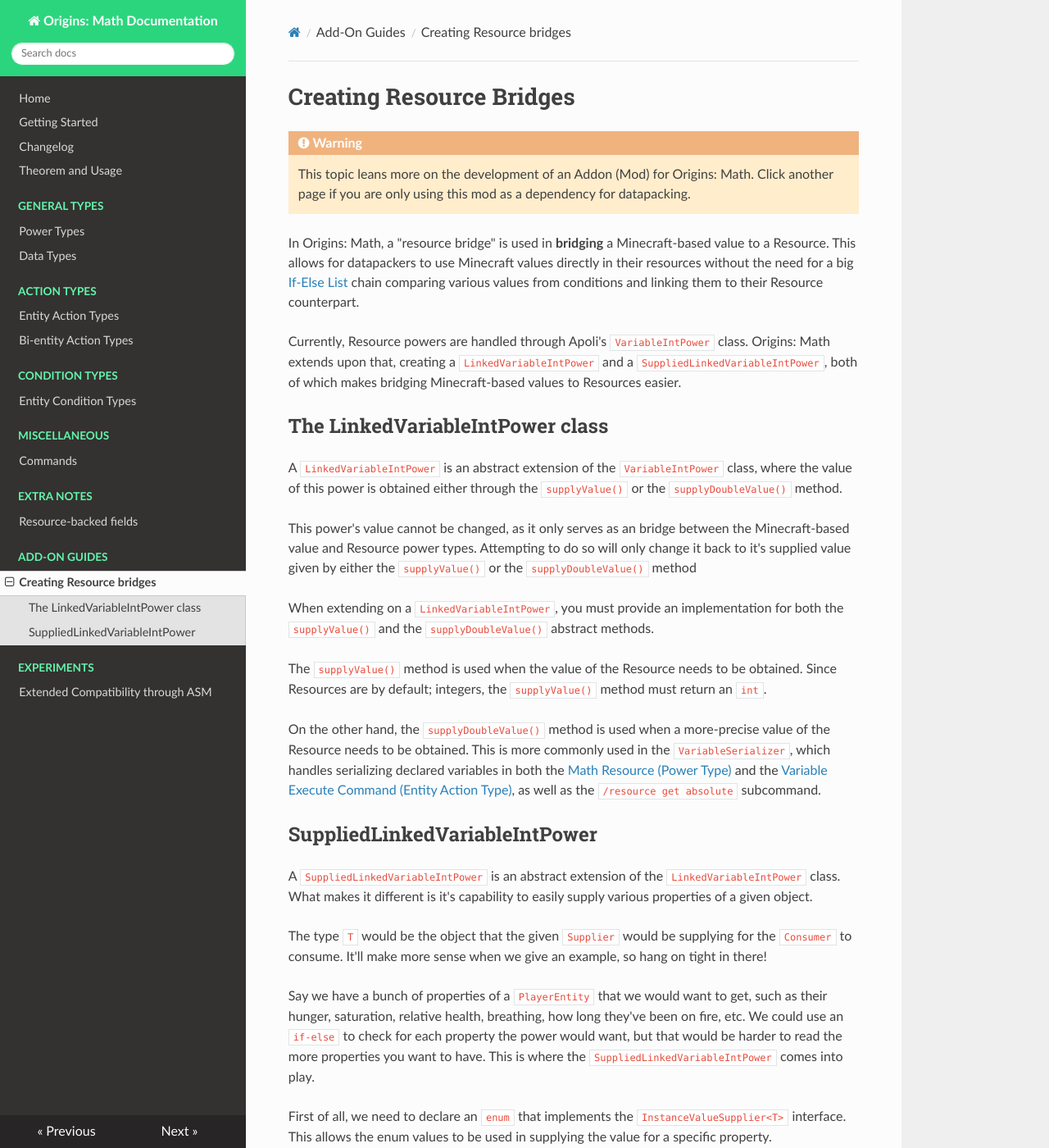
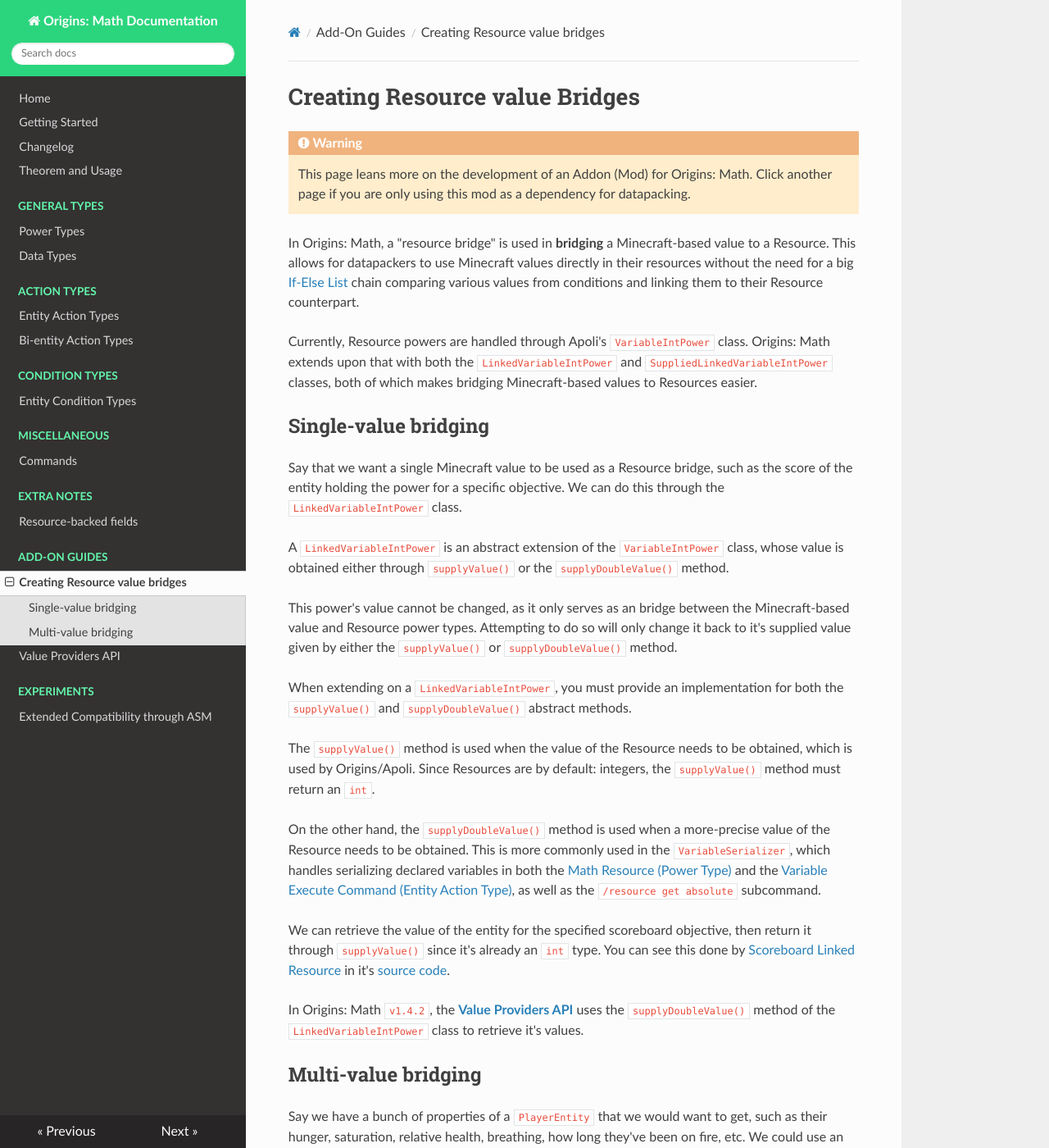
Before and after one commit to xrickastley/origins-math-docs, an MkDocs documentation site: the page built from docs/addon/creating_resource_value_bridges.md, in a window 1280 px wide and 1400 px high. Shown: the whole window at 82% size. Built offline with MkDocs 1.6.1, drawn with Linux system fonts in a browser that asks for light colours; nearby versions of some CDN libraries; some of the changed text lies outside the part shown.

Commit message:
Enhanced documentation for addons, added docs for Value Providers API.

````diff
--- a/docs/addon/creating_resource_bridges.md
+++ b/docs/addon/creating_resource_value_bridges.md
@@ -1,33 +1,39 @@
-# Creating Resource Bridges
+# Creating Resource value Bridges
 
 !!! warning
-	This topic leans more on the development of an Addon (Mod) for Origins: Math. Click another page if you are only using this mod as a dependency for datapacking.
+	This page leans more on the development of an Addon (Mod) for Origins: Math. Click another page if you are only using this mod as a dependency for datapacking.
 
 In Origins: Math, a "resource bridge" is used in **bridging** a Minecraft-based value to a Resource. This allows for datapackers to use Minecraft values directly in their resources without the need for a big [If-Else List](https://origins.readthedocs.io/en/latest/types/meta_action_types/if_else_list/) chain comparing various values from conditions and linking them to their Resource counterpart.
 
-Currently, Resource powers are handled through Apoli's `VariableIntPower` class. Origins: Math extends upon that, creating a `LinkedVariableIntPower` and a `SuppliedLinkedVariableIntPower`, both of which makes bridging Minecraft-based values to Resources easier.
+Currently, Resource powers are handled through Apoli's `VariableIntPower` class. Origins: Math extends upon that with both the `LinkedVariableIntPower` and `SuppliedLinkedVariableIntPower` classes, both of which makes bridging Minecraft-based values to Resources easier.
 
-## The LinkedVariableIntPower class
+## Single-value bridging
 
-A `LinkedVariableIntPower` is an abstract extension of the `VariableIntPower` class, where the value of this power is obtained either through the `supplyValue()` or the `supplyDoubleValue()` method.
+Say that we want a single Minecraft value to be used as a Resource bridge, such as the score of the entity holding the power for a specific objective. We can do this through the `LinkedVariableIntPower` class.
 
-This power's value cannot be changed, as it only serves as an bridge between the Minecraft-based value and Resource power types. Attempting to do so will only change it back to it's supplied value given by either the `supplyValue()` or the `supplyDoubleValue()` method
+A `LinkedVariableIntPower` is an abstract extension of the `VariableIntPower` class, whose value is obtained either through `supplyValue()` or the `supplyDoubleValue()` method.
 
-When extending on a `LinkedVariableIntPower`, you must provide an implementation for both the `supplyValue()` and the `supplyDoubleValue()` abstract methods.
+This power's value cannot be changed, as it only serves as an bridge between the Minecraft-based value and Resource power types. Attempting to do so will only change it back to it's supplied value given by either the `supplyValue()` or `supplyDoubleValue()` method.
 
-The `supplyValue()` method is used when the value of the Resource needs to be obtained. Since Resources are by default; integers, the `supplyValue()` method must return an `int`.
+When extending on a `LinkedVariableIntPower`, you must provide an implementation for both the `supplyValue()` and `supplyDoubleValue()` abstract methods.
+
+The `supplyValue()` method is used when the value of the Resource needs to be obtained, which is used by Origins/Apoli. Since Resources are by default: integers, the `supplyValue()` method must return an `int`.
 
 On the other hand, the `supplyDoubleValue()` method is used when a more-precise value of the Resource needs to be obtained. This is more commonly used in the `VariableSerializer`, which handles serializing declared variables in both the [Math Resource (Power Type)](../types/power_types/math_resource.md) and the [Variable Execute Command (Entity Action Type)](../types/entity_action_types/variable_execute_command.md), as well as the `/resource get absolute` subcommand.
 
-## SuppliedLinkedVariableIntPower
+We can retrieve the value of the entity for the specified scoreboard objective, then return it through `supplyValue()` since it's already an `int` type. You can see this done by [Scoreboard Linked Resource](../types/power_types/scoreboard_linked_resource.md) in it's [source code](https://github.com/xrickastley/origins-math/blob/1.20.2/src/main/java/io/github/xrickastley/originsmath/powers/ScoreboardLinkedResourcePower.java#L25).
 
-A `SuppliedLinkedVariableIntPower` is an abstract extension of the `LinkedVariableIntPower` class. What makes it different is it's capability to easily supply various properties of a given object.
+In Origins: Math `v1.4.2`, the [**Value Providers API**](./value_providers_api.md) uses the `supplyDoubleValue()` method of the `LinkedVariableIntPower` class to retrieve it's values.
 
-The type `T` would be the object that the given `Supplier` would be supplying for the `Consumer` to consume. It'll make more sense when we give an example, so hang on tight in there!
+## Multi-value bridging
 
 Say we have a bunch of properties of a `PlayerEntity` that we would want to get, such as their hunger, saturation, relative health, breathing, how long they've been on fire, etc. We could use an `if-else` to check for each property the power would want, but that would be harder to read the more properties you want to have. This is where the `SuppliedLinkedVariableIntPower` comes into play.
 
-First of all, we need to declare an `enum` that implements the `InstanceValueSupplier<T>` interface. This allows the enum values to be used in supplying the value for a specific property.
+A `SuppliedLinkedVariableIntPower` is an abstract extension of the `LinkedVariableIntPower` class. What makes it different is it's capability to easily supply various properties from a single object.
+
+The type `T` would be the object that the given `Supplier` would be supplying for the `Consumer` to consume. For our example, since we want the properties of a player, `T` would be a `PlayerEntity`.
+
+For our wanted player values, we need to declare an `enum` that implements the `InstanceValueSupplier<T>` interface. This allows the enum values to be used in supplying the value for a specific property.
 
 For this example, we will be referring to the `PlayerLinkedResourcePower` class.
 ```java
@@ -76,7 +82,7 @@ public class PlayerLinkedResourcePower extends SuppliedLinkedVariableIntPower<Pl
 }
 ```
 
-Here, we created an enum whose values supply a function that takes in `T` (which is a `PlayerEntity`) to return a `Number` (this is the superclass containing all numerical types, so an implicit conversion or widening type casting is made). The `PlayerProperty` enum also provides implementations for the `InstanceValueSupplier<T>` interface, which are `supplyValue()` and `supplyAsNumber()`.
+Here, we created an enum whose values supply a function that takes in `T` (which is a `PlayerEntity`) to return a `Number`, the superclass for the wrapper classes containing the primitive numerical types, allowing us to return any sort of number under the `Number` class. The `PlayerProperty` enum also provides implementations for the `InstanceValueSupplier<T>` interface, which are `supplyValue()` and `supplyAsNumber()`.
 
 We can take advantage of Calio's `SerializableDataType.enumValue()` method to easily create a `SerializableDataType` out of our newly created `PlayerProperty` enumeration.
 ```java
@@ -102,7 +108,7 @@ public class PlayerLinkedResourcePower extends SuppliedLinkedVariableIntPower<Pl
 	// ...
 }
 ```
-The neat part of creating a `SerializableDataType` out of our `PlayerProperty` enum allows for us to easily get a `PlayerProperty` from the `SerializableData$Instance`, removing the need to check our enum for the provided `String` value.
+The neat part about using a `PlayerProperty` enum allows for different enum values to return different Player values, while also taking advantage of easily creating a `SerializableDataType` out of our enum through the `SerializableDataType.enumValue` method, allowing us to easily get a `PlayerProperty` from the `SerializableData$Instance`, removing the need for a big `if-else` chain to check the provided `String` value. This also allows Calio, the serialization library, to prematurely throw an error upon trying to read powers with incorrect enum values.
 
 You may have noticed that in the constructor, the chosen `PlayerProperty` and a `Supplier<T>` is also provided. This is actually how a `SuppliedLinkedVariableIntPower` gets it's value: the `Supplier<T>` is run, giving a value of `T`, which is then passed to the `InstanceValueSupplier<T>#supplyValue()` or the `InstanceValueSupplier<T>#supplyAsNumber()` value, giving the value of the Resource.
 
--- a/mkdocs.yml
+++ b/mkdocs.yml
@@ -17,7 +17,8 @@ nav:
   - Extra Notes:
     - Resource-backed fields: notes/resource_backed_fields.md
   - Add-On Guides:
-    - Creating Resource bridges: addon/creating_resource_bridges.md
+    - Creating Resource value bridges: addon/creating_resource_value_bridges.md
+    - Value Providers API: addon/value_providers_api.md
   - Experiments:
     - Extended Compatibility through ASM: experiments/extended_compatibility_through_asm.md
 
````
Also changed, not shown: docs/addon/value_providers_api.md (added, +54 -0 lines), docs/changelog.md (+2 -2 lines).
